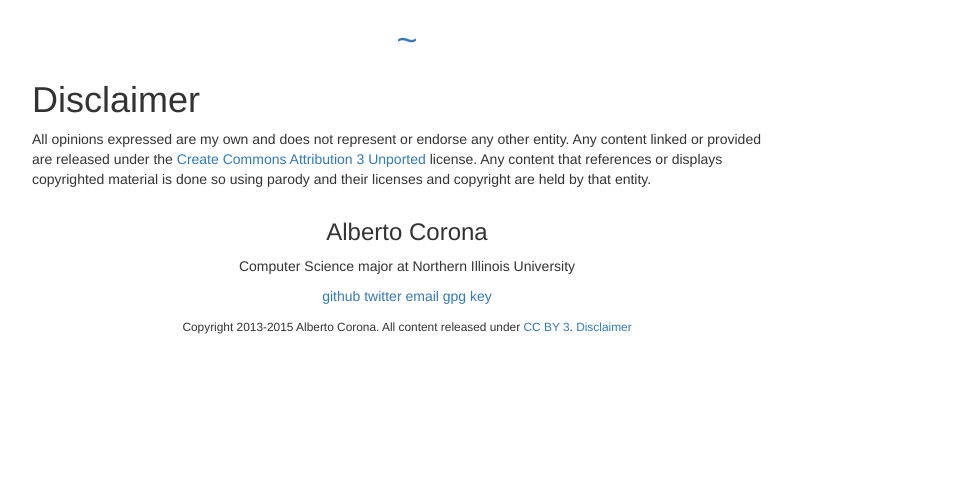
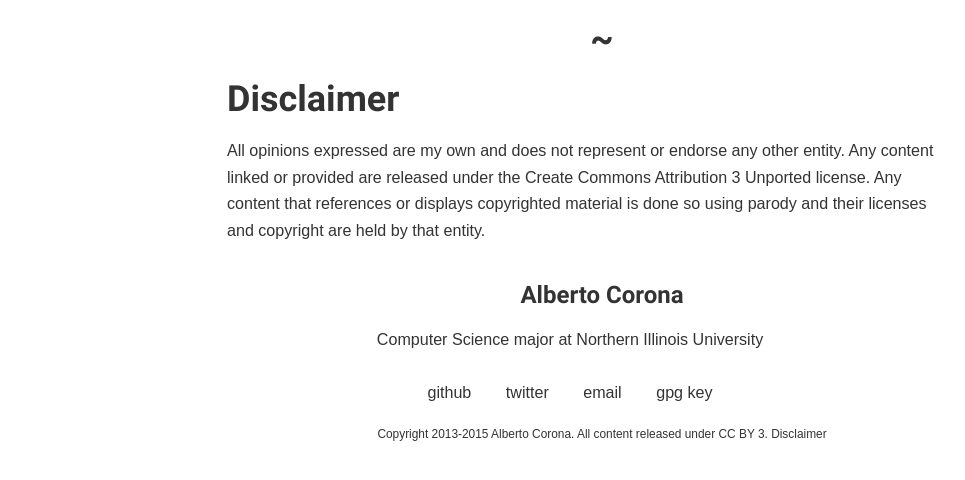
Before and after one commit to 0X1A/wwebsiteasontheinternet, a Jekyll site: the page built from disclaimer/index.html, in a window 1280 px wide. Shown: the top 480 px of the page, without its empty margins (38-1003 px from the left). Built offline with Jekyll 4.4.1, drawn with Linux system fonts in a browser that asks for light colours; nearby versions of some CDN libraries; some web fonts are replaced; library files that are not in the unit come from our copies; Markdown is read by kramdown in place of the engine named in the settings.

Commit message:
pages: actually fix css url
heh

Signed-off-by: Alberto Corona <ac@albertocorona.com>

```diff
--- a/_layouts/index.html
+++ b/_layouts/index.html
@@ -5,8 +5,8 @@
     <meta http-equiv="X-UA-Compatible" content="IE=edge,chrome=1">
     <meta name="viewport" content="width=device-width, initial-scale=1.0">
     <link href='https://fonts.googleapis.com/css?family=Source+Code+Pro:400,700|Droid+Serif:400,700,700italic,400italic|Roboto:400,700' rel='stylesheet' type='text/css'>
-    <link rel="stylesheet" href="css/bootstrap.min.css">
-    <link rel="stylesheet" href="css/min.css">
+    <link rel="stylesheet" href="{{ site.baseurl }}/css/bootstrap.min.css">
+    <link rel="stylesheet" href="{{ site.baseurl }}/css/min.css">
     <title>{{ page.title }}</title>
     {% include ga.html %}
 </head>
```
